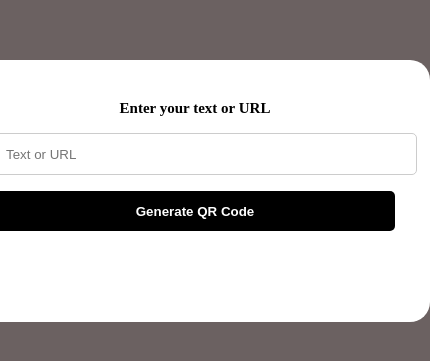
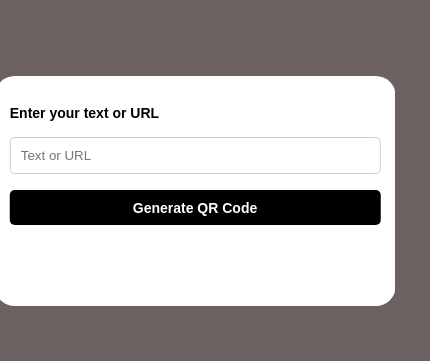
Before and after one commit to Rounak858/QRCodeGenerator, a plain HTML site: page index.html in a window 390 px wide. Shown: the part 231-592 px from the top of the page, 430 px wide, since content can reach past the window. Drawn offline with Linux system fonts and the light colour scheme.

Commit message:
Making responsive

```diff
--- a/style.css
+++ b/style.css
@@ -1,9 +1,14 @@
 body {
     background-color: rgba(53, 39, 39, 0.731);
+    font-family: Arial, sans-serif;
+    margin: 0;
+    padding: 0;
+    box-sizing: border-box;
 }
 
 .container {
-    width: 400px;
+    width: 90%;
+    max-width: 400px;
     padding: 25px 35px;
     position: absolute;
     top: 50%;
@@ -13,6 +18,8 @@ body {
     text-align: center;
     border-radius: 20px;
     color: #000;
+    display: flex;
+    flex-wrap: wrap;
 }
 
 .container p {
@@ -50,17 +57,17 @@ body {
 }
 
 #img-box {
-    width: 200px;
+    width: 100%;
+    max-width: 200px;
     border-radius: 15px;
     padding: 10px;
-    margin: 10px;
+    margin: 10px auto;
     overflow: hidden;
     transition: max-height 1s;
 }
 
 #img-box img {
     width: 100%;
-    padding: auto;
 }
 
 #img-box.show-img {
@@ -89,3 +96,43 @@ body {
         transform: translateX(0);
     }
 }
+@media screen and (max-width: 768px) {
+    .container{
+        width: 95%;
+        padding: 20px;
+    }
+
+    #img-box {
+        max-width: 150px;
+    }
+
+    #img-box.show-img {
+        max-height: 200px;
+    }
+}
+
+@media screen and (max-width: 480px) {
+    .container{
+        padding: 15px;
+    }
+
+    .container p {
+        font-size: 14px;
+    }
+
+    #img_box {
+        max-width: 120px;
+    }
+
+    #img-box.show-img {
+        max-height: 150px;
+    }
+
+    .container input, .container button {
+        height: 35px;
+    }
+
+    .container button {
+        font-size: 14px;
+    }
+}
```
Also changed, not shown: 1 other file.
